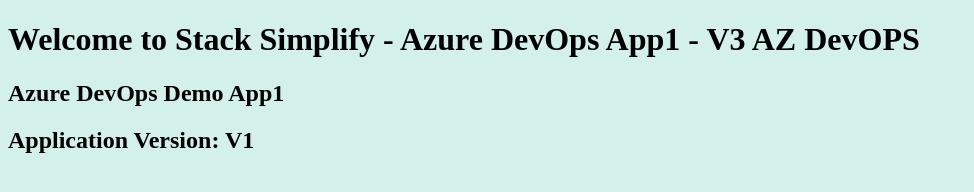
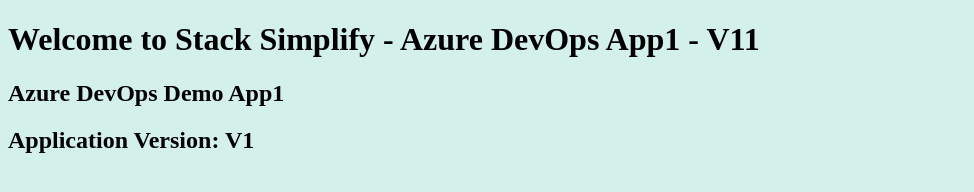
Before and after one commit to satyampakker/azure-devops-github-acr-aks-app1, a plain HTML site: page index.html in a window 1280 px wide. Shown: the whole page, without its empty margins (0-974 px from the left). Drawn offline with Linux system fonts and the light colour scheme.

Commit message:
V11 version

```diff
--- a/index.html
+++ b/index.html
@@ -1,7 +1,7 @@
 <!DOCTYPE html>
 <html>
    <body style="background-color:rgb(212, 240, 234);">
-      <h1>Welcome to Stack Simplify - Azure DevOps App1 - V3 AZ DevOPS</h1>
+      <h1>Welcome to Stack Simplify - Azure DevOps App1 - V11</h1>
       <h2>Azure DevOps Demo App1</h2>
       <h2>Application Version: V1</h2>
    </body>
```
